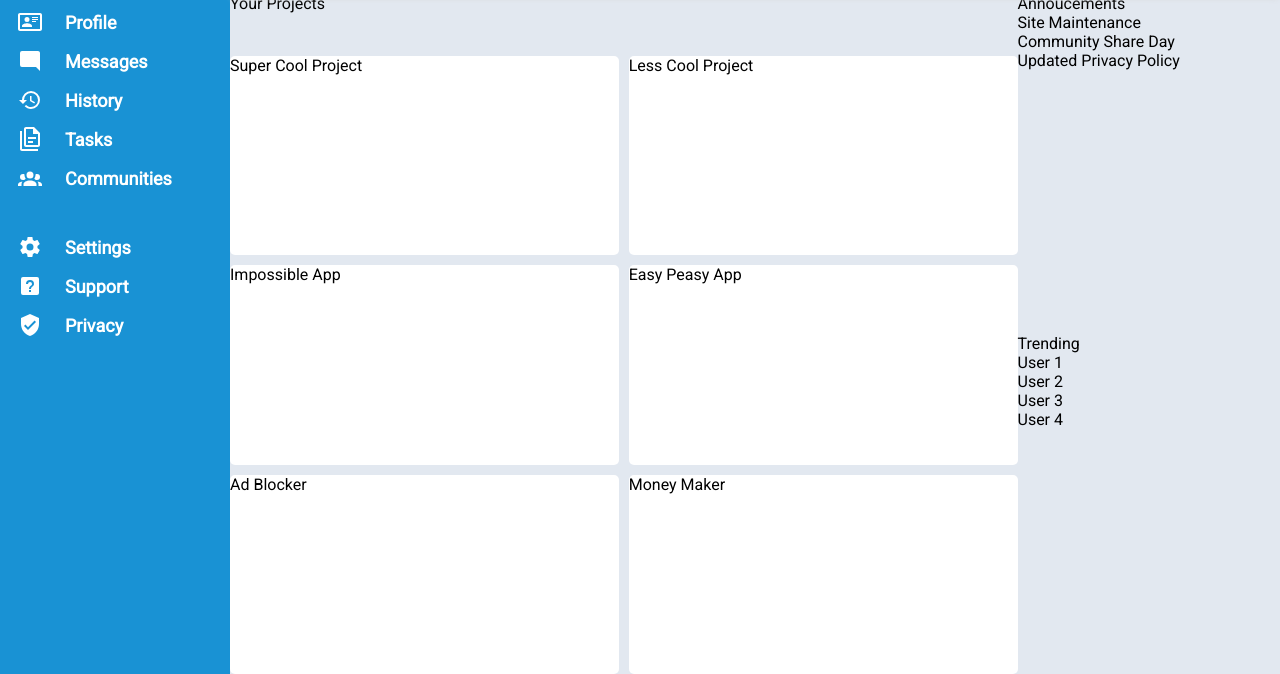
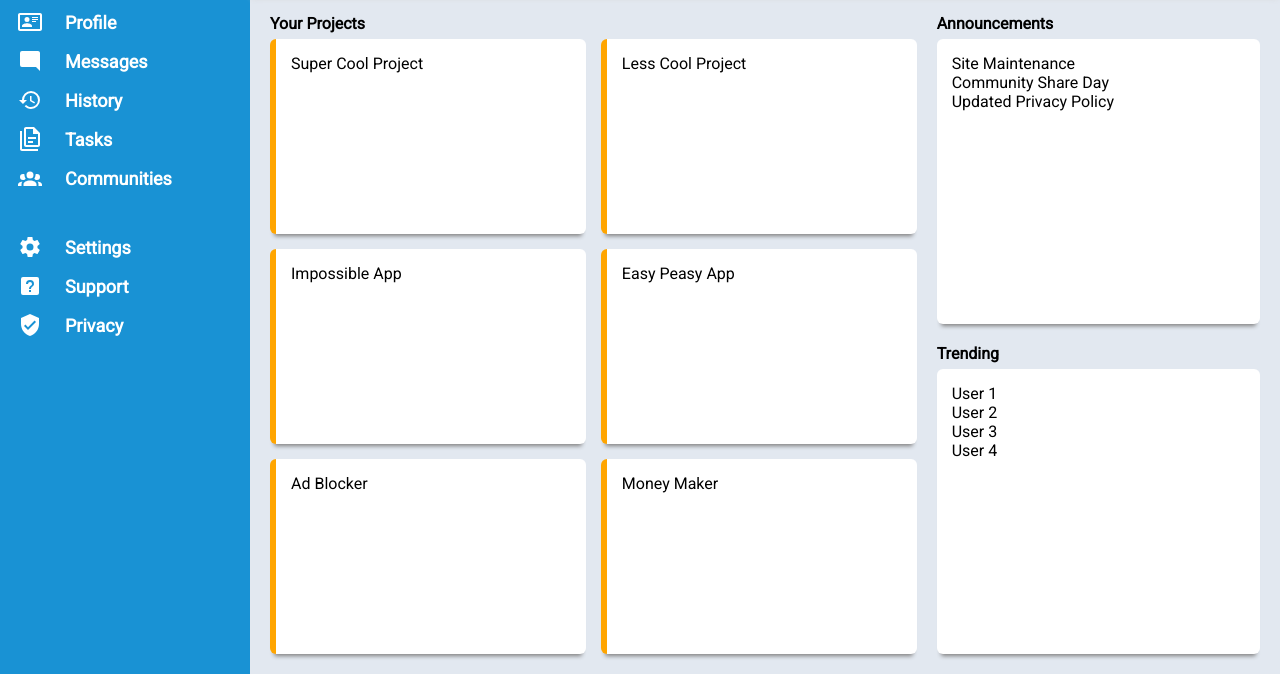
Before and after one commit to syntax01/admin_dashboard, a plain HTML site: page index.html in a window 1280 px wide. Shown: the part 126-800 px from the top of the page. Drawn offline with Linux system fonts and the light colour scheme.

Commit message:
Content progress... pending card format

```diff
--- a/index.html
+++ b/index.html
@@ -78,7 +78,6 @@
         <div class="content">
             <div class="content-project">
                 <div class="project-title">Your Projects</div>
-                <div class="project-cards">
                 <div class="project-card">Super Cool Project</div>
                 <div class="project-card">Less Cool Project</div>
                 <div class="project-card">Impossible App</div>
@@ -86,19 +85,23 @@
                 <div class="project-card">Ad Blocker</div>
                 <div class="project-card">Money Maker</div>
             </div>
+            <div class="content-announcement">
+                <div class="announcement-title">Announcements</div>
+                <div class="announcement-info">
+                    <div>Site Maintenance</div>
+                    <div>Community Share Day</div>
+                    <div>Updated Privacy Policy</div>
                 </div>
-            <div class="conent-announcement">
-                <div class="announcement-title">Annoucements</div>
-                <div class="announement-info">Site Maintenance</div>
-                <div class="announement-info">Community Share Day</div>
-                <div class="announement-info">Updated Privacy Policy</div>
             </div>
             <div class="content-trending">
                 <div class="trending-title">Trending</div>
-                <div class="trending-info">User 1</div>
-                <div class="trending-info">User 2</div>
-                <div class="trending-info">User 3</div>
-                <div class="trending-info">User 4</div>
+                <div class="trending-info">
+                    <div>User 1</div>
+                    <div>User 2</div>
+                    <div>User 3</div>
+                    <div>User 4</div>
+                </div>
+
             </div>
         </div>
     </div>
--- a/style.css
+++ b/style.css
@@ -9,7 +9,7 @@ body {
 .container {
     display: grid;
     grid-template-rows: 120px 1fr;
-    grid-template-columns: 230px 1fr;
+    grid-template-columns: 250px 1fr;
     height: 100vh;
 }
 
@@ -24,6 +24,7 @@ body {
     align-content: start;
     padding-top: 10px;
     padding-left: 10px;
+    padding-right: 20px;
     row-gap: 15px;
 }
 
@@ -170,42 +171,74 @@ body {
     grid-row: 2 / -1;
     grid-column: 2 / -1;
     display: grid;
-    grid-template-columns: 3fr 1fr;
+    grid-template-columns: 2fr 1fr;
     grid-template-rows: repeat(2, 1fr);
+    padding: 20px;
+    gap: 20px;
 }
 
 .content-project {
     grid-row: 1 / -1;
     grid-column: 1;
     display: grid;
-    grid-template-columns: repeat(2, 1fr);
-    grid-template-rows: 1fr 10fr;
+    grid-template-columns: repeat(2,1fr);
+    grid-template-rows: 10px repeat(3, 1fr);
+    gap: 15px;
 }
 
-.project-title {
-    grid-row: 1;
+.content-project :nth-child(1) {
     grid-column: 1 / -1;
-}
+    font-weight: bold;
 
-.project-cards {
-    grid-row: 2;
-    grid-column: 1 / -1;
-    display: grid;
-    grid-template-columns: repeat(2, 1fr);
-    gap: 10px;
 }
 
 .project-card {
     background-color: white;
-    border-radius: 5px;
+    padding: 15px;
+    border-radius: 6px;
+    border-left: solid orange 6px;
+    box-shadow: 0px 6px 4px -4px gray;
 }
 
 .content-announcement {
     grid-row: 1;
     grid-column: 2;
+    display: grid;
+    grid-template-columns: 1fr;
+    grid-template-rows: 10px;
+    gap: 15px;
+}
+
+.announcement-title {
+    grid-column: 1 / -1;
+    font-weight: bold;
+}
+
+.announcement-info {
+    grid-row: 2;
+    background-color: white;
+    padding: 15px;
+    border-radius: 6px;
+    box-shadow: 0px 6px 4px -4px gray;
 }
 
 .content-trending {
     grid-row: 2;
     grid-column: 2;
+    display: grid;
+    grid-template-columns: 1fr;
+    grid-template-rows: 10px;
+    gap: 15px;
 }
+
+.trending-title {
+    grid-column: 1 / -1;
+    font-weight: bold;
+}
+
+.trending-info {
+    background-color: white;
+    padding: 15px;
+    border-radius: 6px;
+    box-shadow: 0px 6px 4px -4px gray;
+}
```
Lines whose indentation alone changed are shown as unchanged.
